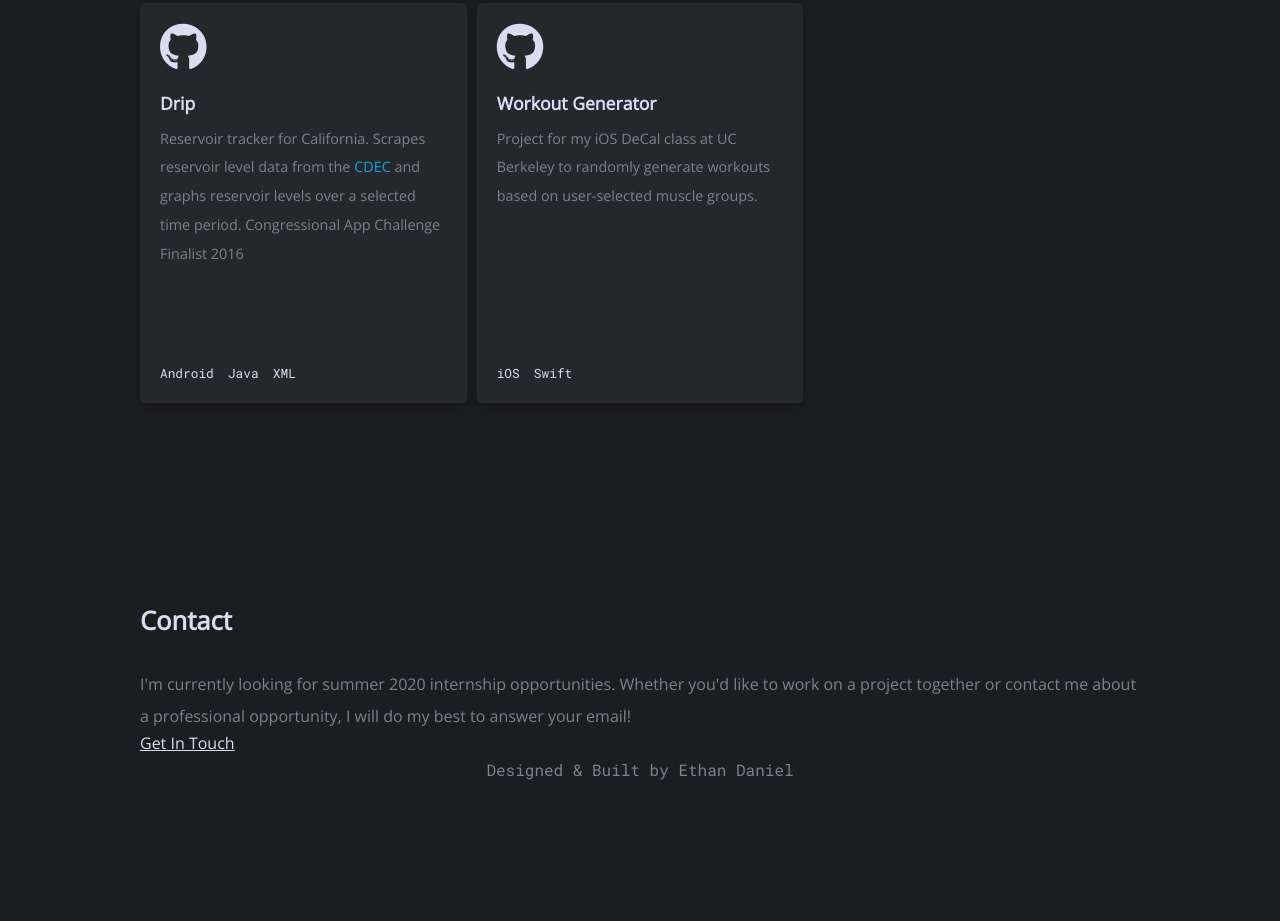
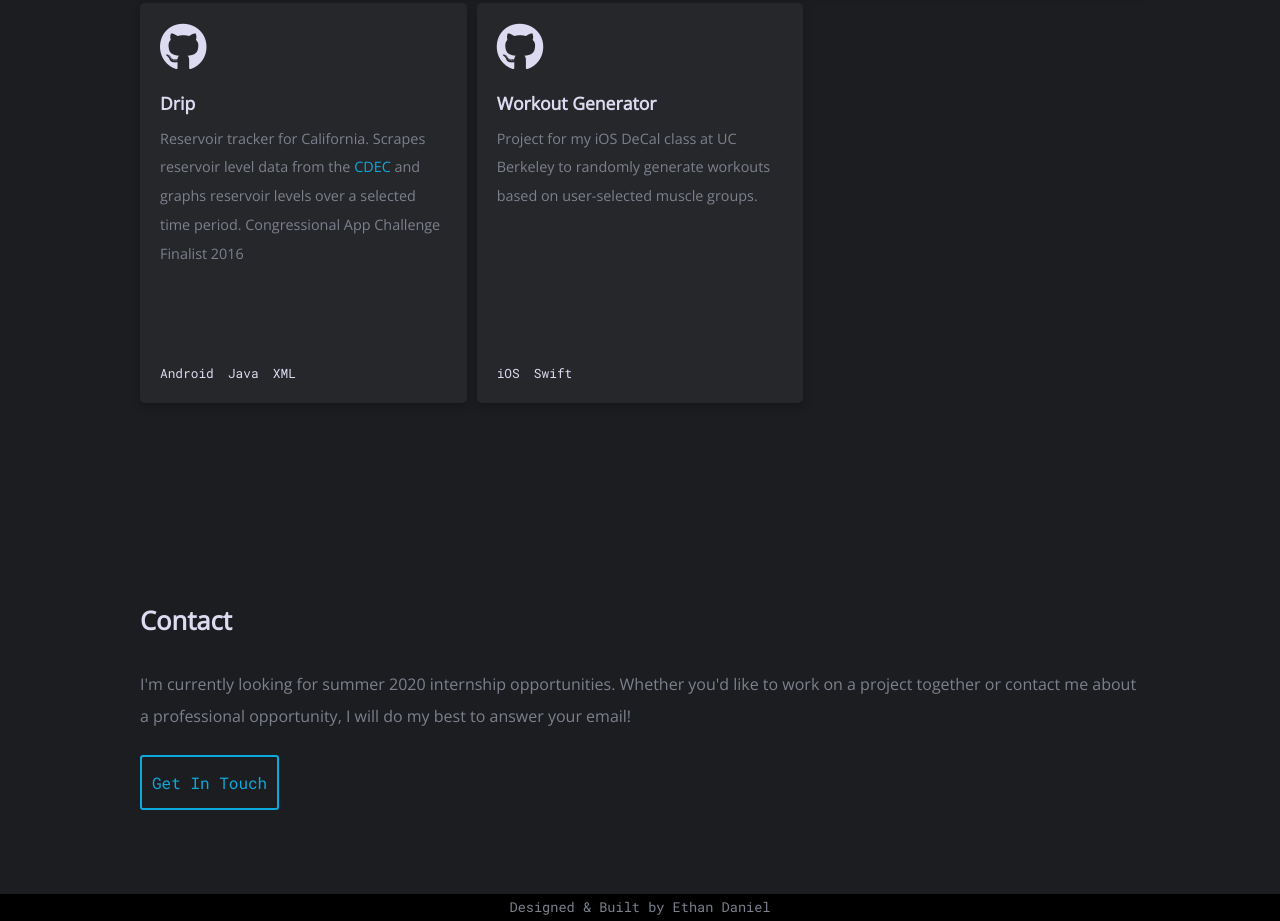
Before and after one commit to ethancdaniel/ethancdaniel.github.io, a plain HTML site: page index.html in a window 1280 px wide. Shown: the part 2824-3745 px from the top of the page. Before the commit the page ends 3610 px from the top, so only its background shows below. Drawn offline with nearby package versions, Linux system fonts and the light colour scheme.

Commit message:
complete contact and footer

```diff
--- a/index.html
+++ b/index.html
@@ -160,14 +160,13 @@
 
 			<section id="contact">
 				<h2>Contact</h2>
-				<p>I'm currently looking for summer 2020 internship opportunities. Whether you'd like to work on a project together or contact me about a professional opportunity, I will do my best to answer your email!</p>
+				<p id="contact-paragraph">I'm currently looking for summer 2020 internship opportunities. Whether you'd like to work on a project together or contact me about a professional opportunity, I will do my best to answer your email!</p>
 				<a href="mailto:ethandaniel@berkeley.edu" id="link-contact">Get In Touch</a>
 			</section>
-
-			<footer>
-				<p>Designed & Built by Ethan Daniel</p>
-			</footer>
 		</main>
+		<footer>
+			<p>Designed & Built by Ethan Daniel</p>
+		</footer>
 		<script src="main.js"></script>
 	</body>
 </html>
--- a/main.css
+++ b/main.css
@@ -38,11 +38,15 @@ h6 {
 	margin-left: 5px;
 }
 
+footer {
+	background-color: black;
+}
 footer p {
 	align-items: center;
 	display: flex;
 	font-family: 'Roboto Mono', monospace;
 	justify-content: center;
+	font-size: 0.85em;
 }
 
 nav {
@@ -179,9 +183,11 @@ ul li button:hover {
 .card ul li:not(:last-child) {
 	margin-right: 10px;
 }
-
+#contact {
+	margin: 200px 0px 100px 0px;
+}
 .media-btn {
-	padding: 10px 10px;
+	padding: 10px;
 	margin: 0px 15px 0px 5px;
 	border: 2px;
 	border-radius: 3px;
@@ -252,6 +258,21 @@ ul li button:hover {
 	justify-content: center;
 }
 
+#link-contact {
+	text-decoration: none;
+	font-family: 'Roboto Mono', monospace;
+	color: #0CAADC;
+	border: 2px;
+	border-radius: 3px;
+	border-style: solid;
+	border-color: #0CAADC;
+	padding: 15px 10px;
+}
+
+#contact-paragraph {
+	margin-bottom: 40px;
+}
+
 #logo {
 	text-transform: uppercase;
 	text-decoration: none;
```
